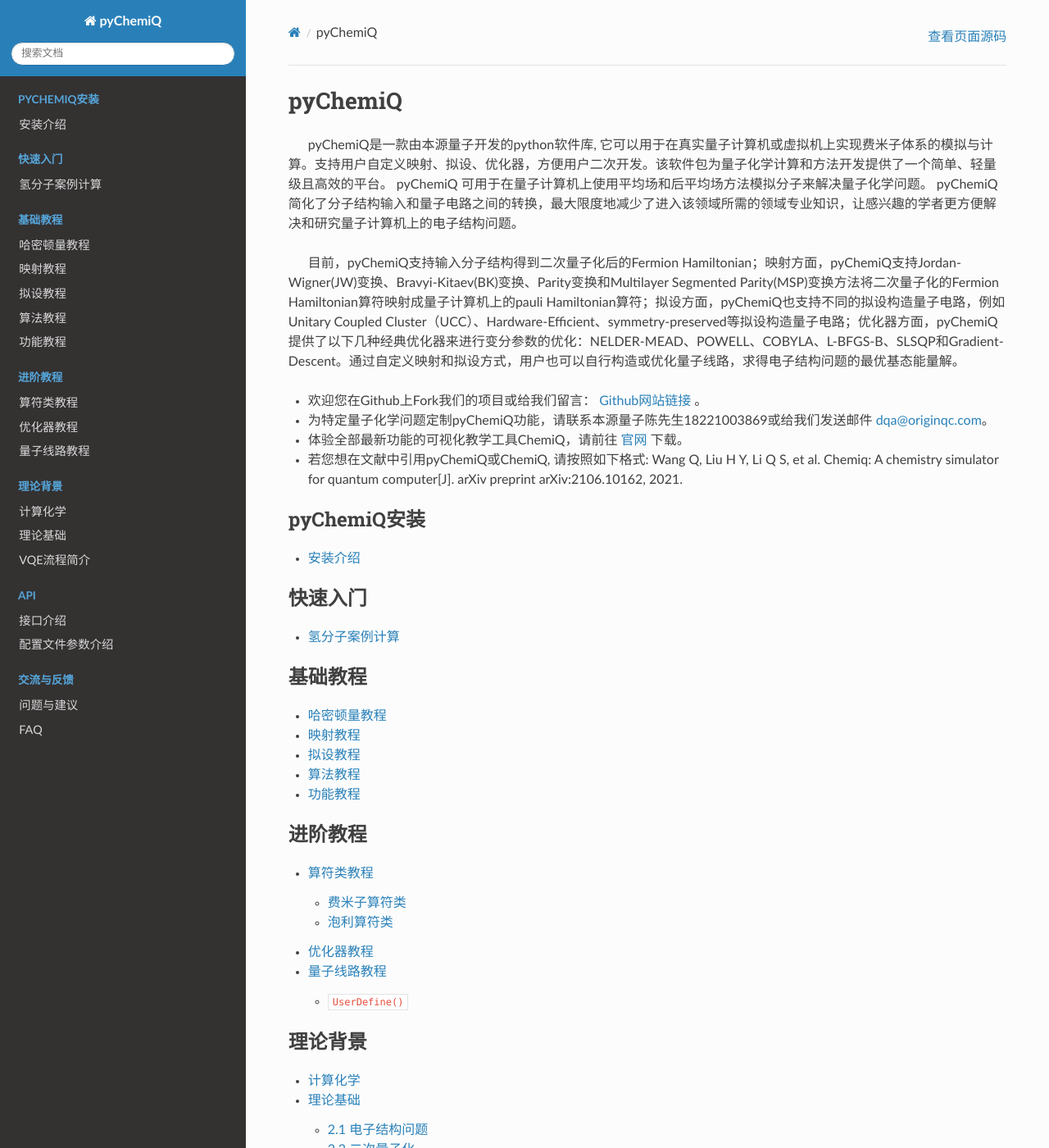
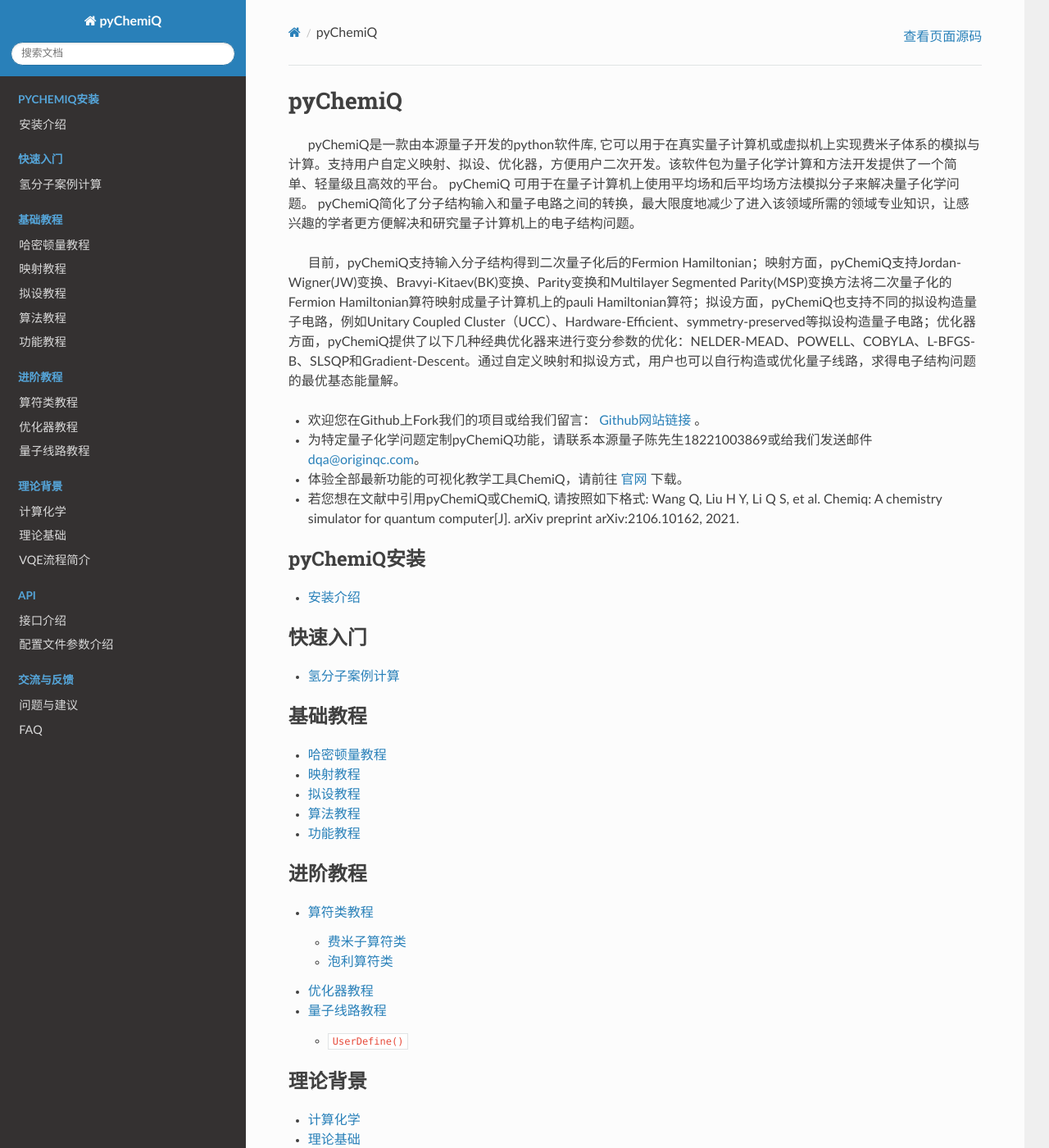
Before and after one commit to OriginQ/pyChemiQ-tutorial, a Sphinx documentation site: the page built from source/index.rst, in a window 1280 px wide and 1400 px high. Shown: the whole window at 82% size. Built offline with Sphinx 7.4.7 and the Read the Docs theme 2.0.0, drawn with Linux system fonts in a browser that asks for light colours.

```diff
--- a/source/_static/mycss.css
+++ b/source/_static/mycss.css
@@ -1 +1 @@
-.wy-nav-content {max-width: none;}
+.wy-nav-content {max-width: 950px;}
```
